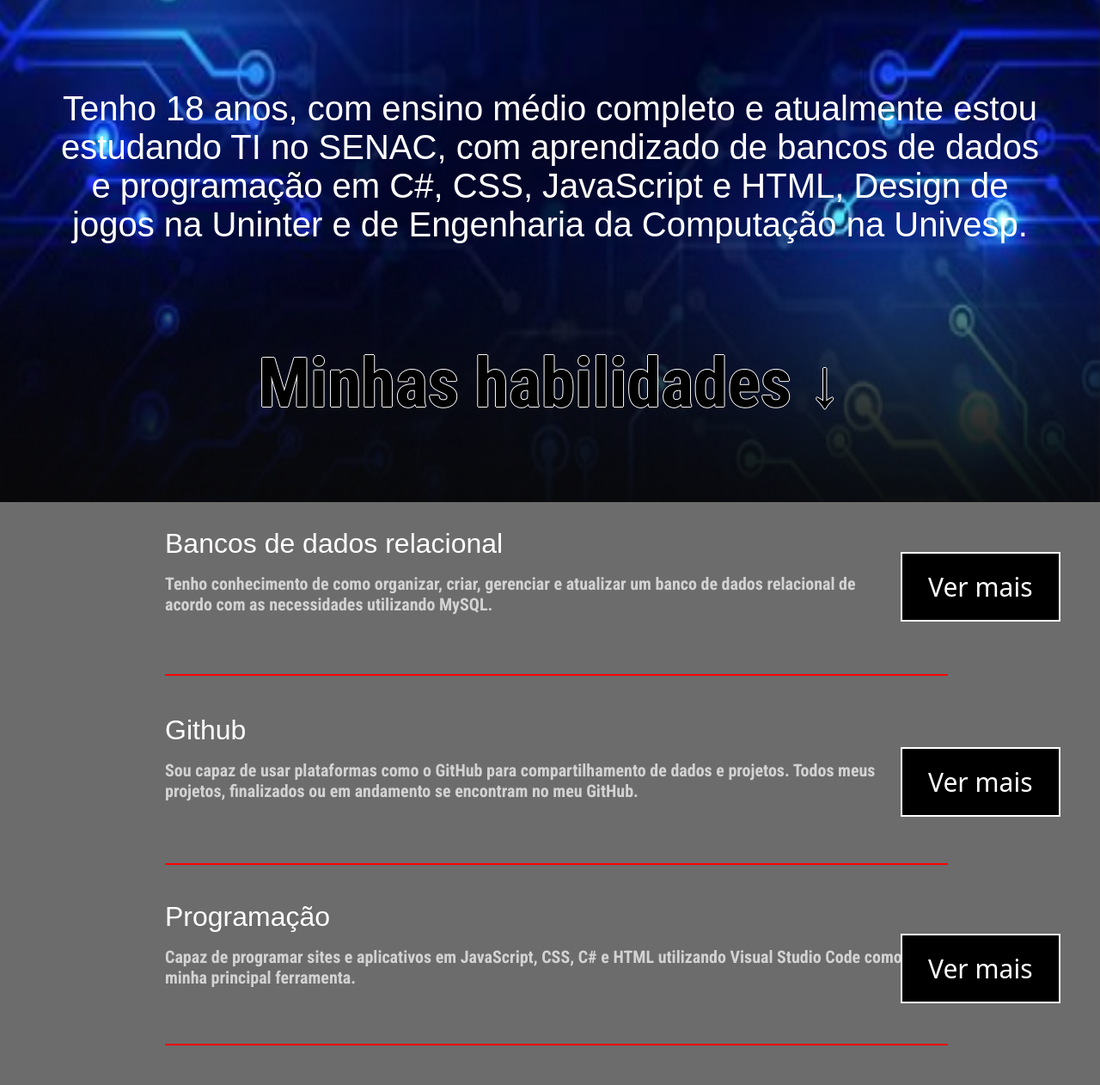
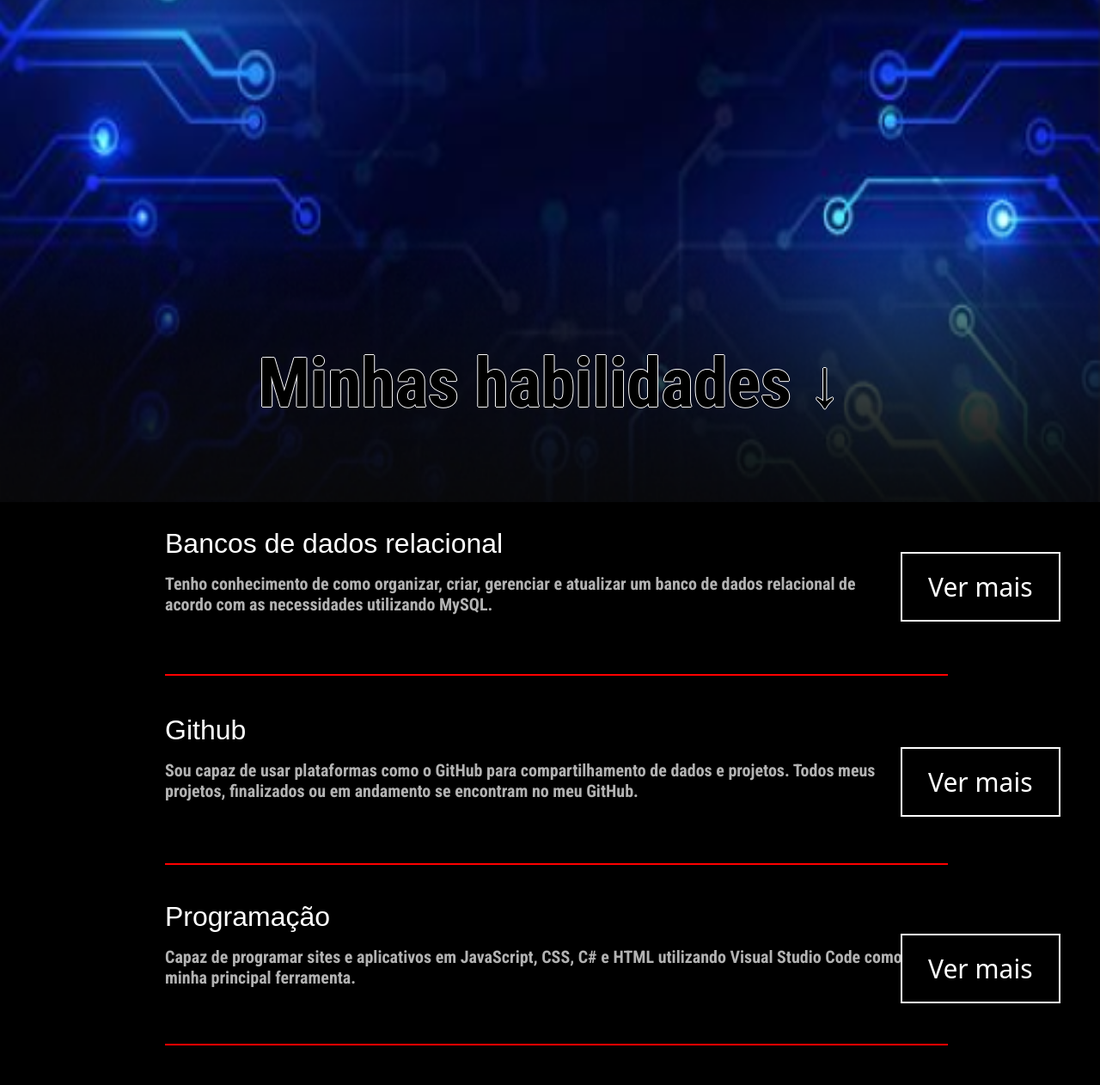
Before and after one commit to Watersage980/Portfolio, a plain HTML site: page index.html in a window 1280 px wide. Shown: the part 438-1700 px from the top of the page at 86% size. Drawn offline with Linux system fonts and the light colour scheme; a web font is replaced by a local one.

Commit message:
começo update 2

```diff
--- a/index.css
+++ b/index.css
@@ -73,6 +73,7 @@
     background-repeat: no-repeat;
     background-position: center center;
     background-size: cover;
+    border-radius: 100%;
     opacity: 1;
     position: absolute;
     top: 101px;
@@ -282,6 +283,6 @@
     top: 50%;
     height: 44%;
     width: 100%;
-    background-color: #6D6C6C;
+    background-color: #000000;
     z-index: 0;
   }
--- a/index.html
+++ b/index.html
@@ -11,12 +11,12 @@
     <body>
         <div class="v2_134">
             <div class="name"></div>
-            <span class="v2_103">
+            <!--<span class="v2_103">
                 Tenho 18 anos, com ensino médio completo e atualmente estou <br>
                 estudando TI no SENAC, com aprendizado de bancos de dados <br>
                 e programação em C#, CSS, JavaScript e HTML, Design de <br>
                 jogos na Uninter e de Engenharia da Computação na Univesp.
-            </span>
+            </span>-->
             <span class="v2_104">Minhas habilidades ↓</span>
             <span class="v2_100">Ezequiel de Senne Santos</span>
             <span class="v2_101">
```
